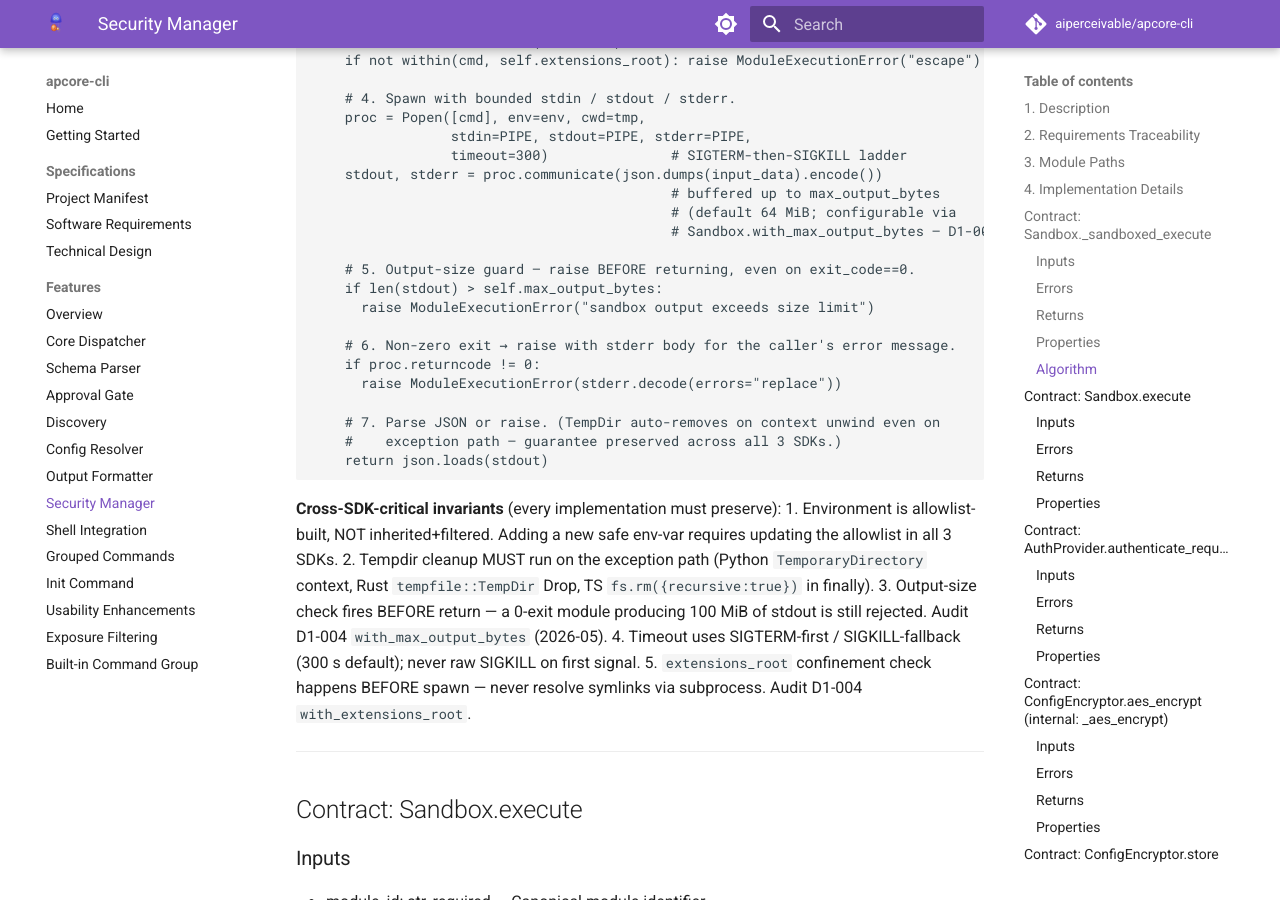
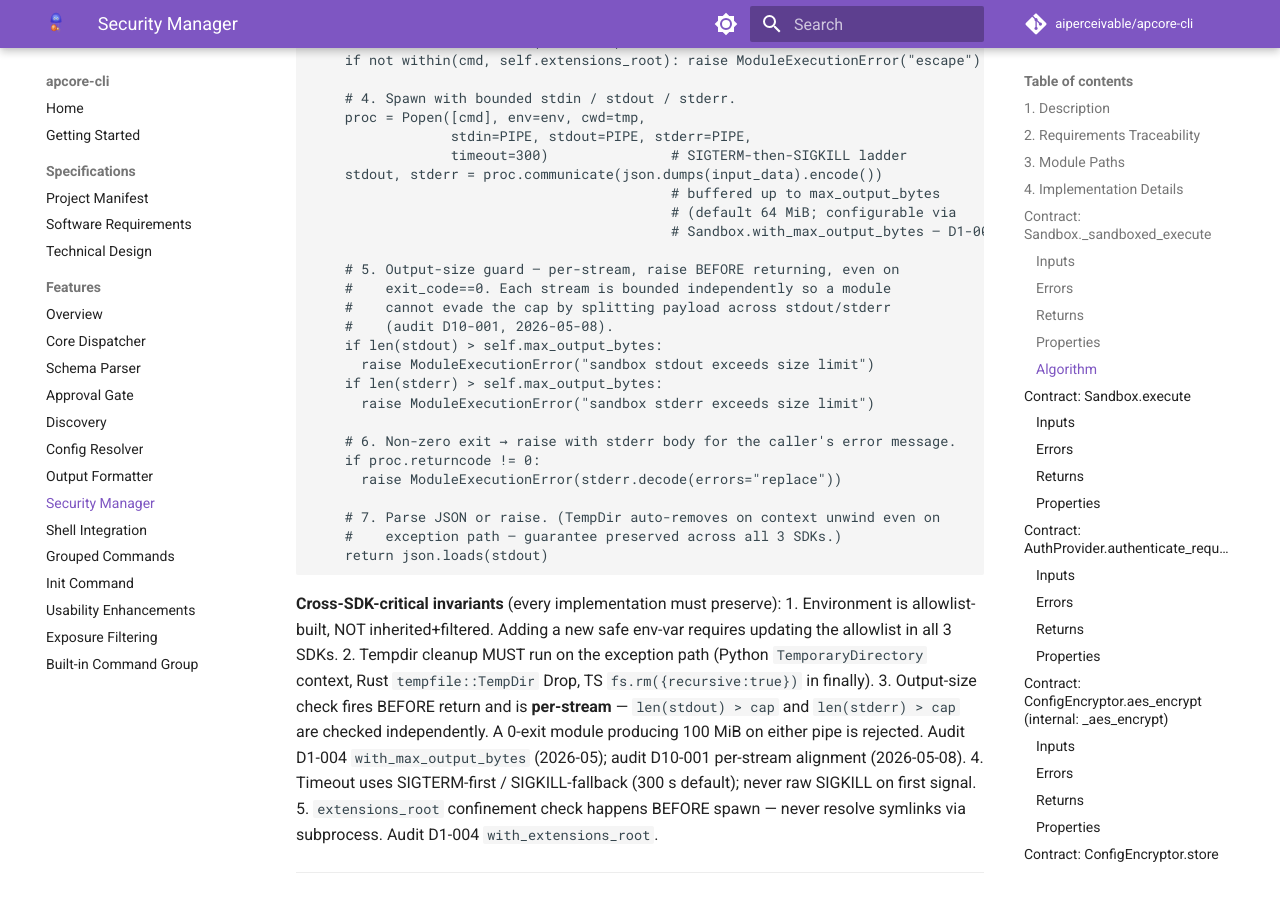
Before and after one commit to aiperceivable/apcore-cli, an MkDocs documentation site: the page built from docs/features/security.md, in a window 1280 px wide and 900 px high, scrolled down 2375 px. Built offline with MkDocs 1.6.1 and Material for MkDocs 9.7.7, drawn with Linux system fonts in a browser that asks for light colours; comment, search, counter and statistics services are not loaded; some of the changed text lies outside the part shown.

Commit message:
docs(security): per-stream output cap and canonical username chain (audit D10-001, D11-W1)
Two cross-SDK alignment items from the 2026-05-08 cli-scope audit:

- D10-001: Sandbox._sandboxed_execute output-size guard is now declared
  per-stream (len(stdout)>cap OR len(stderr)>cap) rather than combined.
  Python had a unique sum-then-compare; Rust and TS already checked each
  pipe independently. Spec algorithm and cross-SDK-critical invariants
  updated.
- D11-W1: ConfigEncryptor._derive_key and AuditLogger._get_user now share
  the canonical four-tier env-var fallback `USER → LOGNAME → USERNAME →
  unknown`. Previously the spec said `USER → USERNAME` only, which left
  Linux logins with LOGNAME-only set falling through to "unknown" and
  could produce a mismatch between encryption-key material and the
  audit-log user field on the same host.

Co-Authored-By: Claude Opus 4.7 (1M context) <noreply@anthropic.com>

````diff
--- a/docs/features/security.md
+++ b/docs/features/security.md
@@ -90,9 +90,14 @@ _sandboxed_execute(module_id, input_data):
                                             # (default 64 MiB; configurable via
                                             # Sandbox.with_max_output_bytes — D1-004)
 
-    # 5. Output-size guard — raise BEFORE returning, even on exit_code==0.
+    # 5. Output-size guard — per-stream, raise BEFORE returning, even on
+    #    exit_code==0. Each stream is bounded independently so a module
+    #    cannot evade the cap by splitting payload across stdout/stderr
+    #    (audit D10-001, 2026-05-08).
     if len(stdout) > self.max_output_bytes:
-      raise ModuleExecutionError("sandbox output exceeds size limit")
+      raise ModuleExecutionError("sandbox stdout exceeds size limit")
+    if len(stderr) > self.max_output_bytes:
+      raise ModuleExecutionError("sandbox stderr exceeds size limit")
 
     # 6. Non-zero exit → raise with stderr body for the caller's error message.
     if proc.returncode != 0:
@@ -106,7 +111,7 @@ _sandboxed_execute(module_id, input_data):
 **Cross-SDK-critical invariants** (every implementation must preserve):
 1. Environment is allowlist-built, NOT inherited+filtered. Adding a new safe env-var requires updating the allowlist in all 3 SDKs.
 2. Tempdir cleanup MUST run on the exception path (Python `TemporaryDirectory` context, Rust `tempfile::TempDir` Drop, TS `fs.rm({recursive:true})` in finally).
-3. Output-size check fires BEFORE return — a 0-exit module producing 100 MiB of stdout is still rejected. Audit D1-004 `with_max_output_bytes` (2026-05).
+3. Output-size check fires BEFORE return and is **per-stream** — `len(stdout) > cap` and `len(stderr) > cap` are checked independently. A 0-exit module producing 100 MiB on either pipe is rejected. Audit D1-004 `with_max_output_bytes` (2026-05); audit D10-001 per-stream alignment (2026-05-08).
 4. Timeout uses SIGTERM-first / SIGKILL-fallback (300 s default); never raw SIGKILL on first signal.
 5. `extensions_root` confinement check happens BEFORE spawn — never resolve symlinks via subprocess. Audit D1-004 `with_extensions_root`.
 
@@ -486,7 +491,7 @@ Logic steps:
 
 Logic steps:
 1. `hostname = socket.gethostname()` (or OS equivalent).
-2. `username = os.getenv("USER", os.getenv("USERNAME", "unknown"))` (or OS equivalent).
+2. `username = USER ?? LOGNAME ?? USERNAME ?? "unknown"` — canonical four-tier env-var fallback (audit D11-W1, 2026-05-08). Order is fixed so v1/v2 ciphertexts encrypted under any platform decrypt cross-SDK: `USER` covers POSIX, `LOGNAME` covers some POSIX login shells, `USERNAME` covers Windows. Python: `os.getenv("USER") or os.getenv("LOGNAME") or os.getenv("USERNAME") or "unknown"`.
 3. `salt = random 16-byte value` — generated per encryption and embedded in the ciphertext.
 4. `material = f"{hostname}:{username}".encode()`.
 5. Return PBKDF2-HMAC-SHA256(`material`, `salt`, iterations=**600_000**).
@@ -567,7 +572,7 @@ Logic steps:
 Logic steps:
 1. Try: return `os.getlogin()`.
 2. On `OSError`: try `pwd.getpwuid(os.getuid()).pw_name` (Unix only).
-3. On `ImportError` / `KeyError` / `AttributeError`: return `os.getenv("USER", os.getenv("USERNAME", "unknown"))`.
+3. On `ImportError` / `KeyError` / `AttributeError`: return `USER ?? LOGNAME ?? USERNAME ?? "unknown"` — same canonical four-tier env-var fallback used by `ConfigEncryptor._derive_key` so audit-log `user` field and encryption material agree on the same identity across SDKs (audit D11-W1, 2026-05-08).
 
 **Audit entry example:**
 ```json
@@ -606,7 +611,7 @@ Logic steps:
    - Capture stdout (result) and stderr (error messages).
    - Timeout: **300 seconds** (5 minutes).
 6. If process exits non-zero: raise `ModuleExecutionError(stderr_content)`.
-7. If output exceeds 64 MiB: raise `ModuleExecutionError("sandbox output exceeds size limit")`.
+7. If `len(stdout) > 64 MiB` OR `len(stderr) > 64 MiB`: raise `ModuleExecutionError("sandbox <stream> exceeds size limit")` (per-stream — audit D10-001, 2026-05-08).
 8. Parse stdout as JSON and return.
 9. Cleanup: temporary directory is auto-deleted.
 
````
